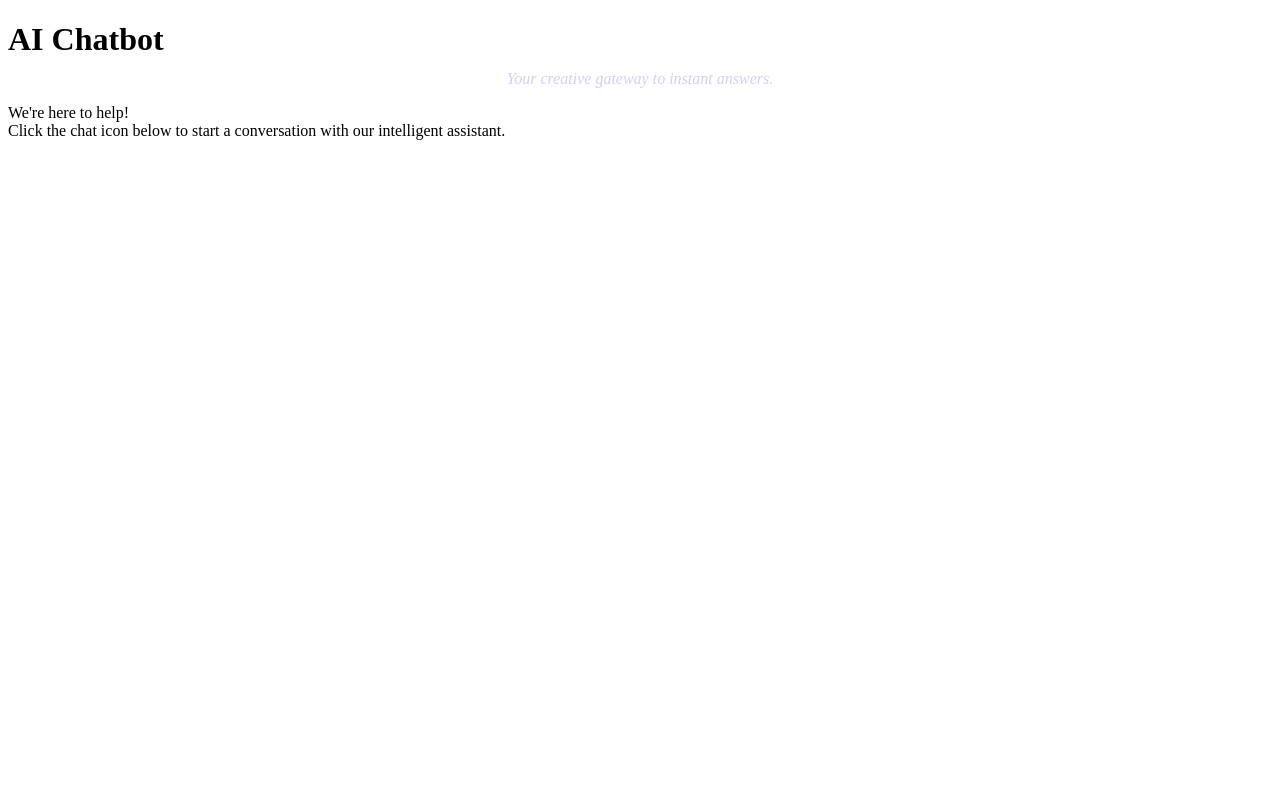
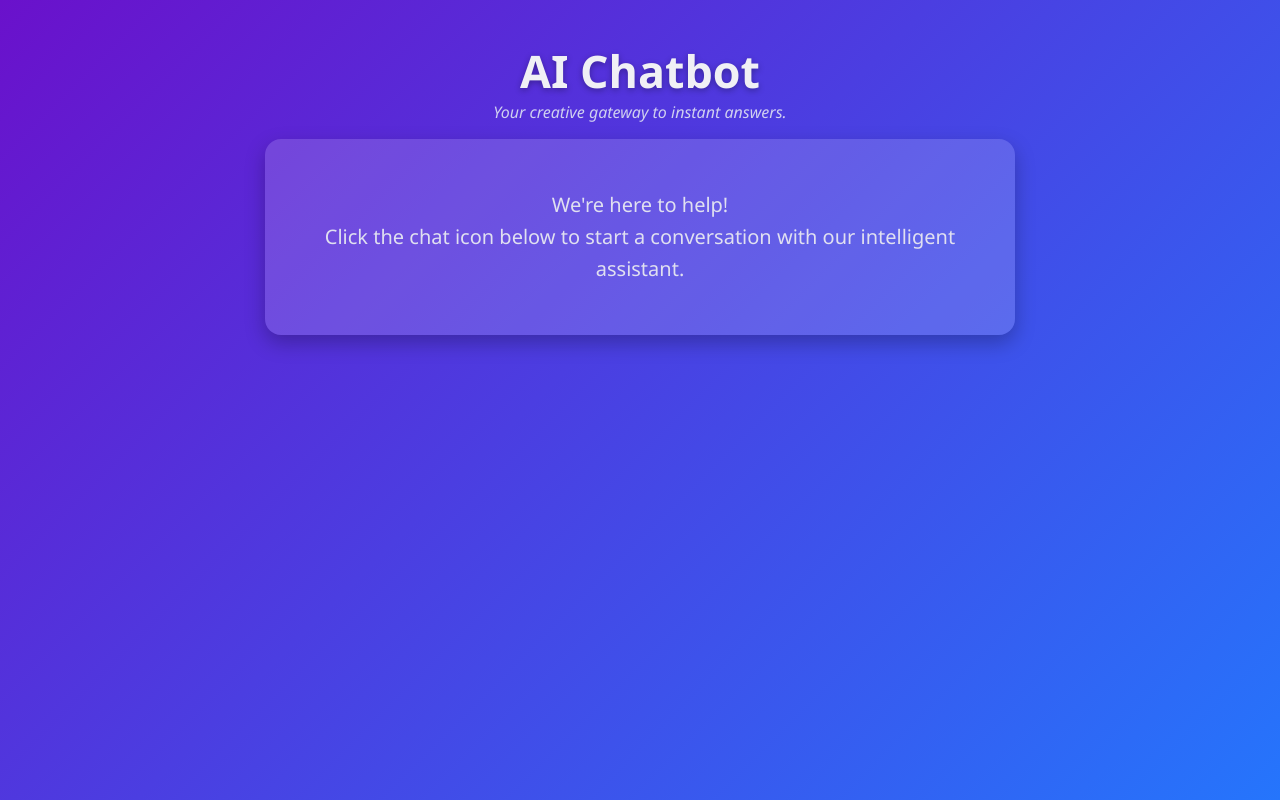
Before and after one commit to priyaraja32/dialogflow, a plain HTML site: page index.html in a window 1280 px wide. Drawn offline with nearby package versions, Linux system fonts and the light colour scheme.

Commit message:
correction

```diff
--- a/index.html
+++ b/index.html
@@ -4,9 +4,9 @@
   <meta charset="UTF-8" />
   <meta name="viewport" content="width=device-width, initial-scale=1" />
   <title>healthBot</title>
-
-
-
+  <link rel="stylesheet" href="style.css">
+</head>
+<body>
 
   <h1 class="chat-heading">AI Chatbot</h1>
   <p style="text-align:center; font-style: italic; color: #d0d0f0; margin-top: -10px; user-select:none;">
```
